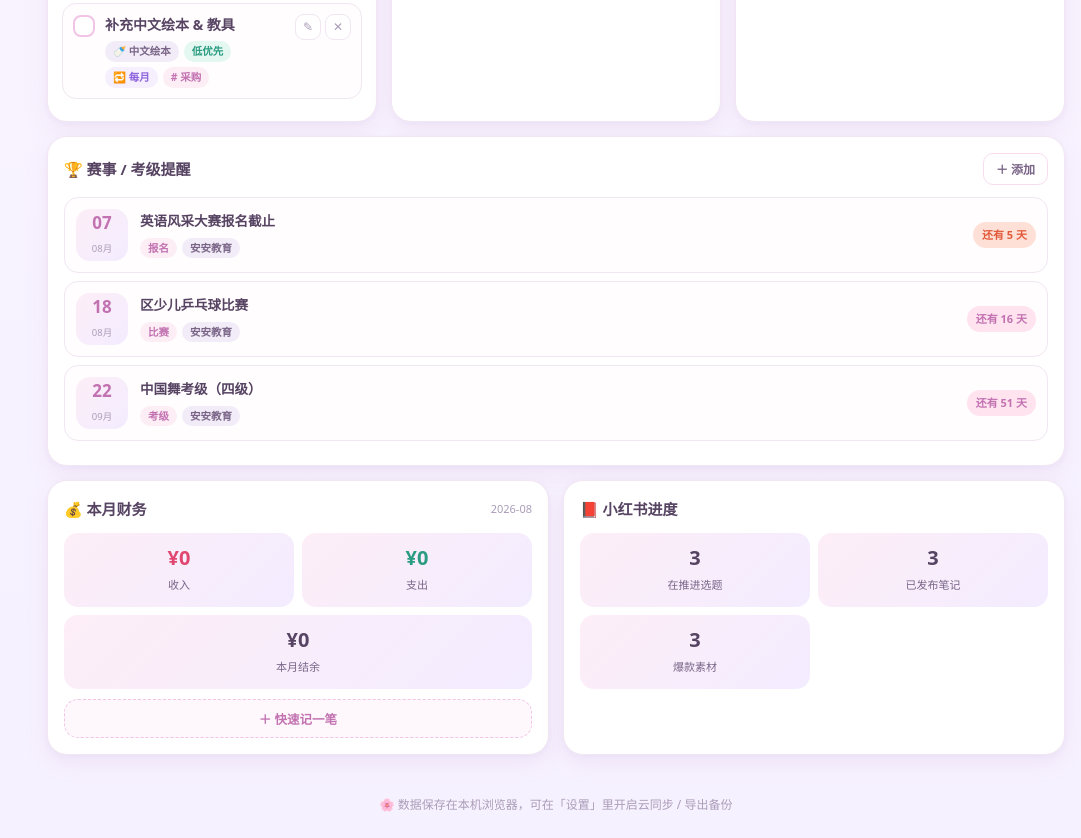
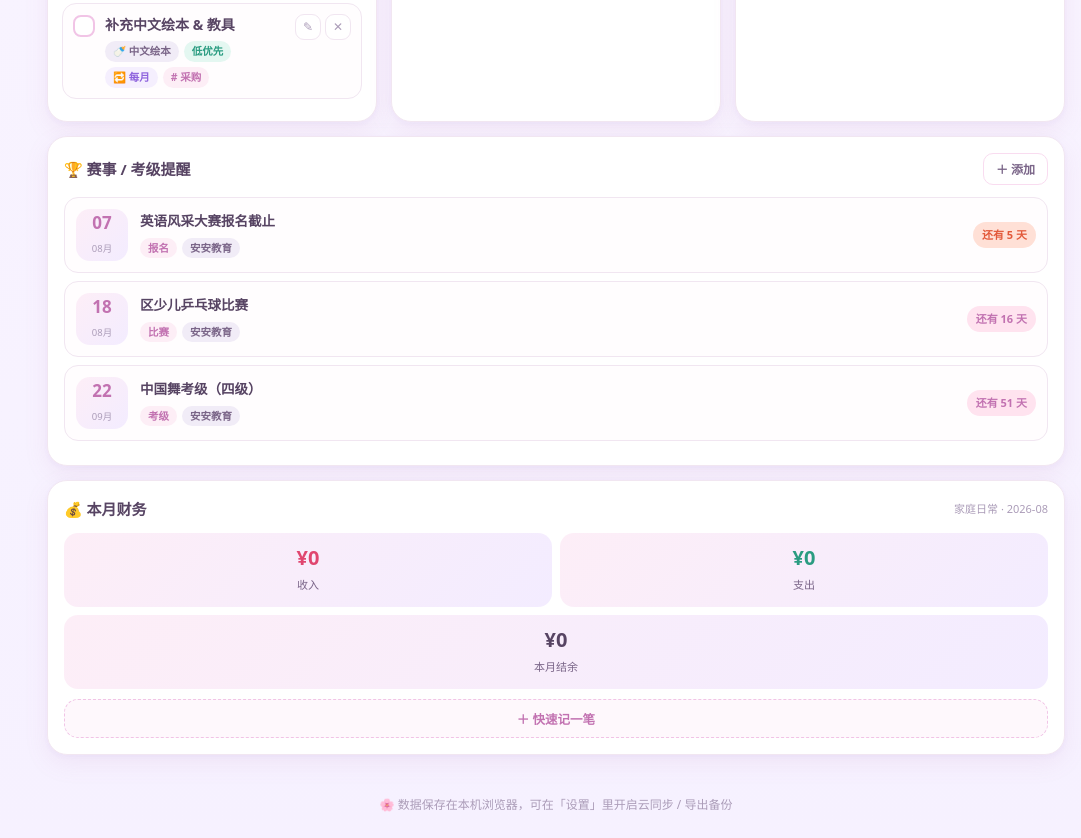
Before and after one commit to mandy730/workbuddy-data, a website: page index.html in a window 1280 px wide. Shown: the part 3075-3913 px from the top of the page, without its empty margins (199-1280 px from the left). Drawn offline with Linux system fonts and the light colour scheme.

Commit message:
Add files via upload

```diff
--- a/index.html
+++ b/index.html
@@ -981,8 +981,8 @@ function viewDash() {
   const follows = DB.tasks.filter(t => t.follow && !isDone(t) && daysBetween(TODAY(), t.follow) <= 7)
     .sort((a, b) => a.follow.localeCompare(b.follow));
   const mk = TODAY().slice(0, 7);
-  const mIn = DB.ledger.filter(l => monthKey(l.date) === mk && l.type === 'in').reduce((s, l) => s + Number(l.amount), 0);
-  const mOut = DB.ledger.filter(l => monthKey(l.date) === mk && l.type === 'out').reduce((s, l) => s + Number(l.amount), 0);
+  const mIn = DB.ledger.filter(l => monthKey(l.date) === mk && l.book === 'home' && l.type === 'in').reduce((s, l) => s + Number(l.amount), 0);
+  const mOut = DB.ledger.filter(l => monthKey(l.date) === mk && l.book === 'home' && l.type === 'out').reduce((s, l) => s + Number(l.amount), 0);
   const saved = DB.holdings.reduce((s, h) => s + Number(h.value || 0), 0);
 
   return `
@@ -1003,24 +1003,14 @@ function viewDash() {
   }).join('') : emptyBox('近 60 天没有赛事安排', '🏆')}
   </div>
 
-  <div class="grid g2" style="margin-top:14px">
-    <div class="card">
-      <div class="card-h"><h3>💰 本月财务</h3><span class="sub">${mk}</span></div>
-      <div class="grid" style="grid-template-columns:1fr 1fr;gap:8px">
-        <div class="stat"><b class="pos">${money(mIn)}</b><span>收入</span></div>
-        <div class="stat"><b class="neg">${money(mOut)}</b><span>支出</span></div>
-      </div>
-      <div class="stat" style="margin-top:8px"><b>${money(mIn - mOut)}</b><span>本月结余</span></div>
-      <button class="add-line" style="margin-top:10px" data-act="add-ledger">＋ 快速记一笔</button>
+  <div class="card" style="margin-top:14px">
+    <div class="card-h"><h3>💰 本月财务</h3><span class="sub">家庭日常 · ${mk}</span></div>
+    <div class="grid" style="grid-template-columns:1fr 1fr;gap:8px">
+      <div class="stat"><b class="pos">${money(mIn)}</b><span>收入</span></div>
+      <div class="stat"><b class="neg">${money(mOut)}</b><span>支出</span></div>
     </div>
-    <div class="card">
-      <div class="card-h"><h3>📕 小红书进度</h3></div>
-      <div class="grid" style="grid-template-columns:1fr 1fr;gap:8px">
-        <div class="stat"><b>${DB.xtopics.filter(t => t.status !== 'published').length}</b><span>在推进选题</span></div>
-        <div class="stat"><b>${DB.xposts.length}</b><span>已发布笔记</span></div>
-        <div class="stat"><b>${DB.xnotes.length}</b><span>爆款素材</span></div>
-      </div>
-    </div>
+    <div class="stat" style="margin-top:8px"><b>${money(mIn - mOut)}</b><span>本月结余</span></div>
+    <button class="add-line" style="margin-top:10px" data-act="add-ledger" data-book="home">＋ 快速记一笔</button>
   </div>`;
 }
 
```
